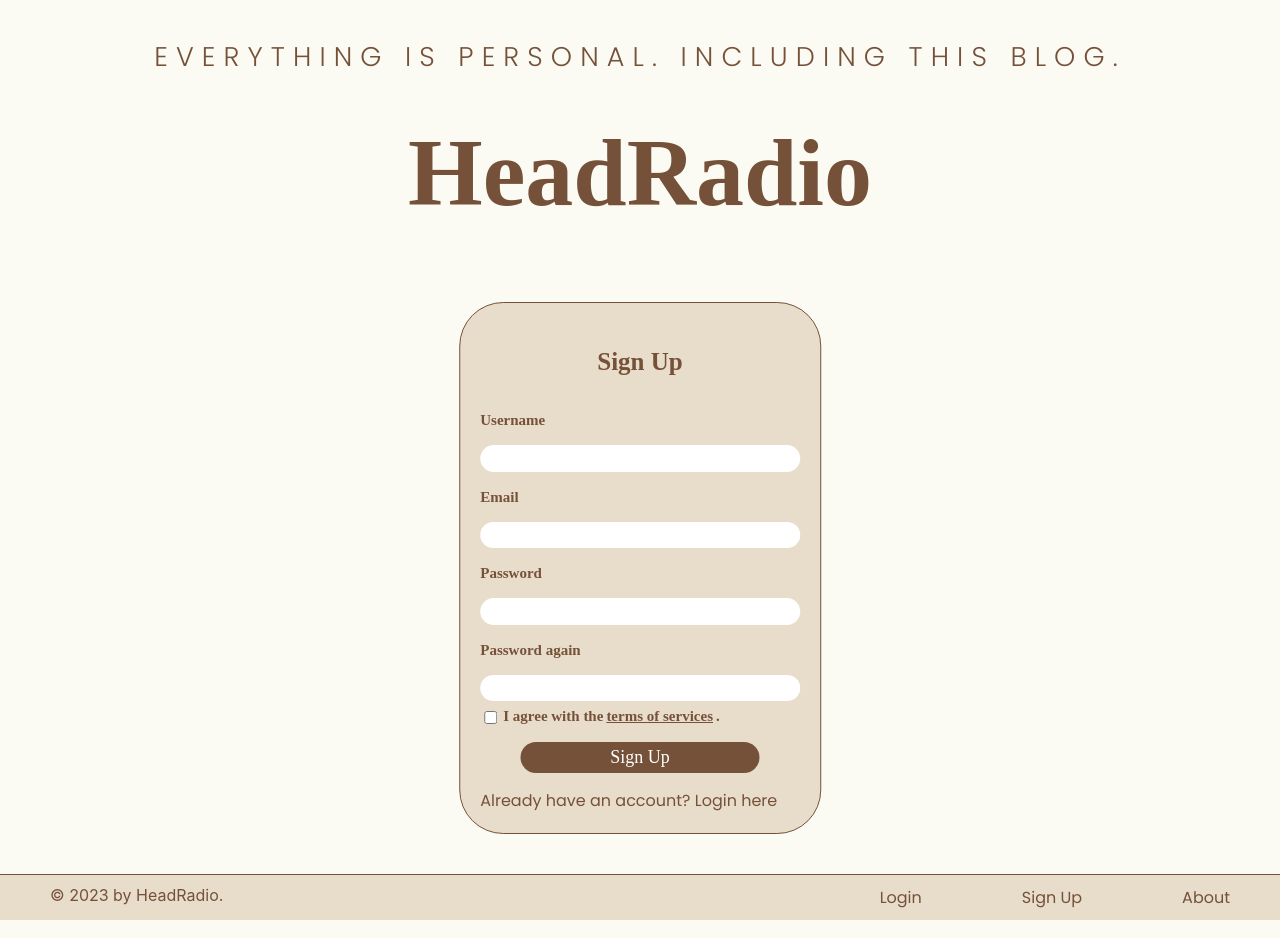
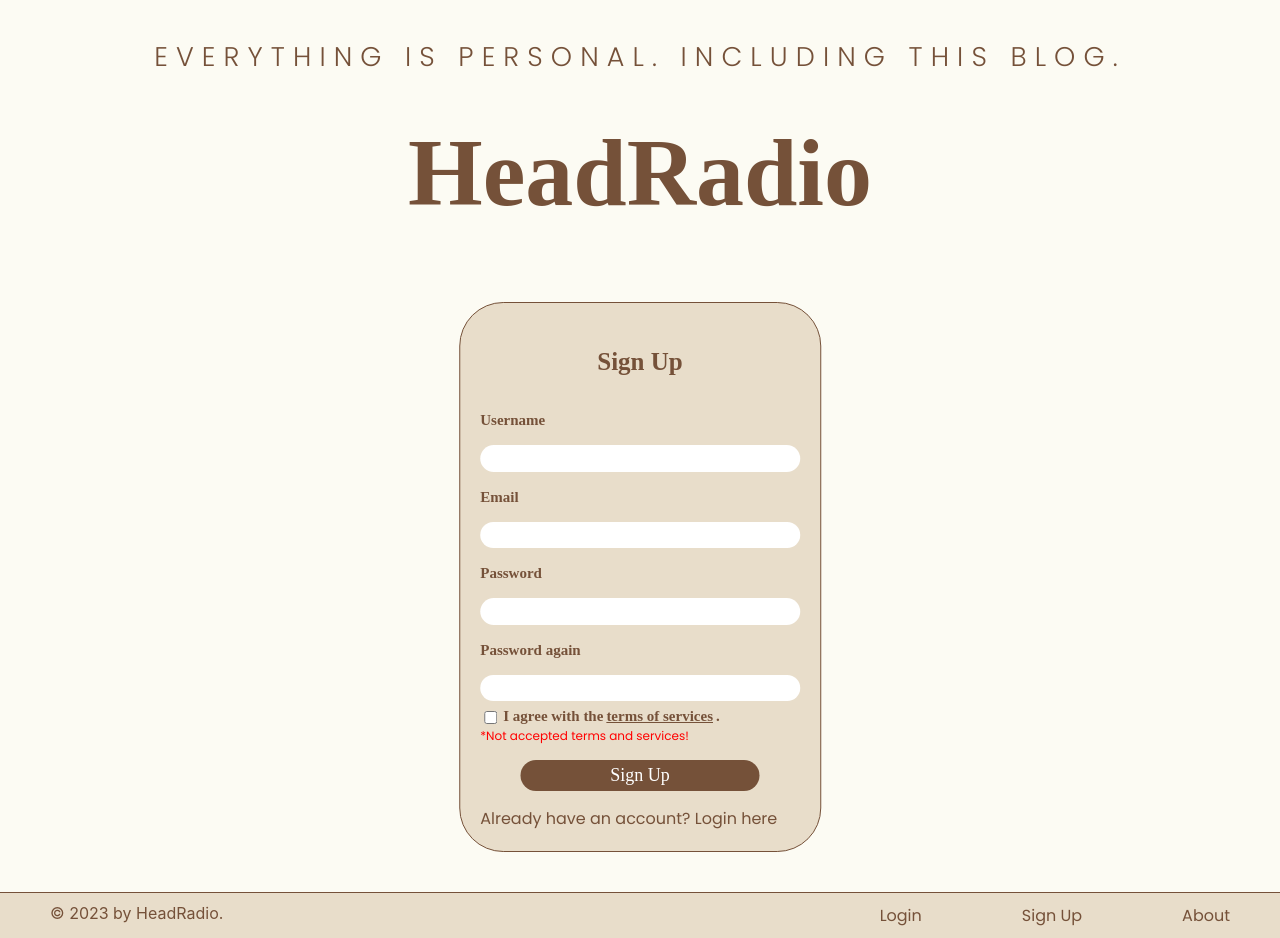
Before and after one commit to Siromanec/apz-headradio, a React (Create React App) app: page /signup in a window 1280 px wide. Built offline with nearby package versions, Linux system fonts and the light colour scheme; no server answers.

Commit message:
added checking if terms of services are accepted

```diff
--- a/src/javascript/Register.js
+++ b/src/javascript/Register.js
@@ -28,7 +28,7 @@ export default function Register({ setToken, setSavedUserName }) {
   const [badUsername, setBadUsername] = useState(false);
   const [noValue, setNoValue] = useState(false)
   const [popUpClass, setPopUpClass] = useState("popup")
-
+  const [isChecked, setCheckedBox] = useState(false)
 
   const navigate = useNavigate();
   // const location = useLocation();
@@ -39,6 +39,9 @@ export default function Register({ setToken, setSavedUserName }) {
     e.preventDefault();
     if (password !== passwordAgain) {
       setBadPassword(true)
+      return
+    }
+    if(!isChecked){
       return
     }
     setBadPassword(false)
@@ -62,8 +65,6 @@ export default function Register({ setToken, setSavedUserName }) {
 
       navigate("/home")
     }
-
-
   };
 
   function handleClick() {
@@ -74,10 +75,15 @@ export default function Register({ setToken, setSavedUserName }) {
     setPopUpClass("popup")
   }
 
+  function handleCheck() {
+    setCheckedBox(! isChecked)
+  }
+
   const badPasswordElement = <div className="error">*Passwords do not match!</div>
   const badEmailElement = <div className="error">*Email already in use!</div>
   const badUserElement = <div className="error">*Username already exists!</div>
   const badInputElement = <div className="error">*Insert every value!</div>
+  const notCheckedError = <div className="error">*Not accepted terms and services!</div>
 
   return (
     <section className="register">
@@ -124,11 +130,12 @@ export default function Register({ setToken, setSavedUserName }) {
           {badUsername && badUserElement}
           {noValue && badInputElement}
           <div className="t-of-s">
-            <input type="checkbox" className="t-of-s" />
+            <input type="checkbox" className="t-of-s" onChange={handleCheck}/>
             <span >I agree with the </span>
             <u onClick={handleClick}>terms of services</u>
             <span>.</span>
           </div>
+          {!isChecked && notCheckedError}
           <div>
             <button type="submit" onClick={handleSubmit}>Sign Up</button>
           </div>
```
